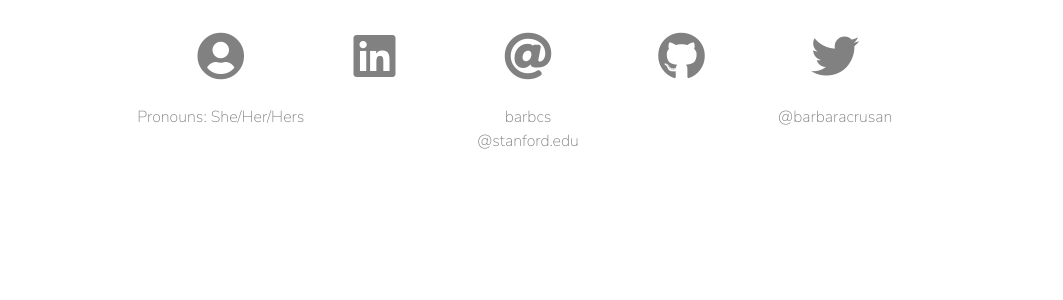
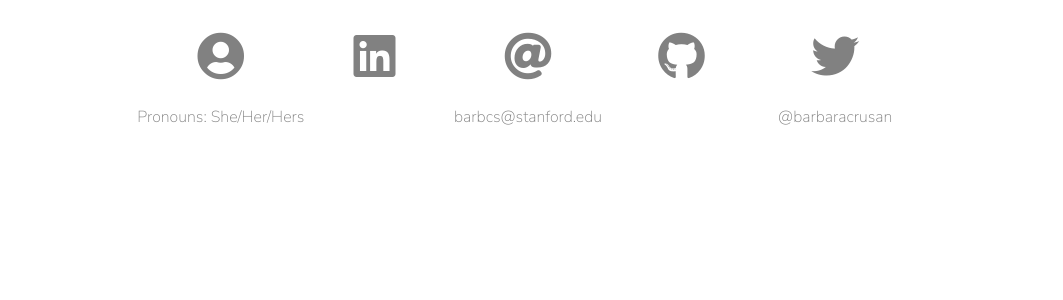
Before and after one commit to barbaracrusan/barbaracrusan.github.io, a Jekyll site: the page built from contact.html, in a window 1280 px wide. Shown: the part 168-468 px from the top of the page, without its empty margins (112-1175 px from the left). Built offline with Jekyll 4.4.1, drawn with Linux system fonts in a browser that asks for light colours; nearby versions of some CDN libraries.

Commit message:
updated contact

```diff
--- a/contact.html
+++ b/contact.html
@@ -21,9 +21,9 @@
     </div>
 
     <div class="col-md-3 text-center">
-      <a class='contact-link' href="mailto:barbara.santiago@columbia.edu">
+      <a class='contact-link' href="mailto:barbcs@stanford.edu">
         <span class="fa fa-at fa-3x" aria-hidden="true"></span><br><br>
-        barbcs<br>@stanford.edu<br><br>
+        barbcs@stanford.edu<br><br>
       </a>
     </div>
 
```
